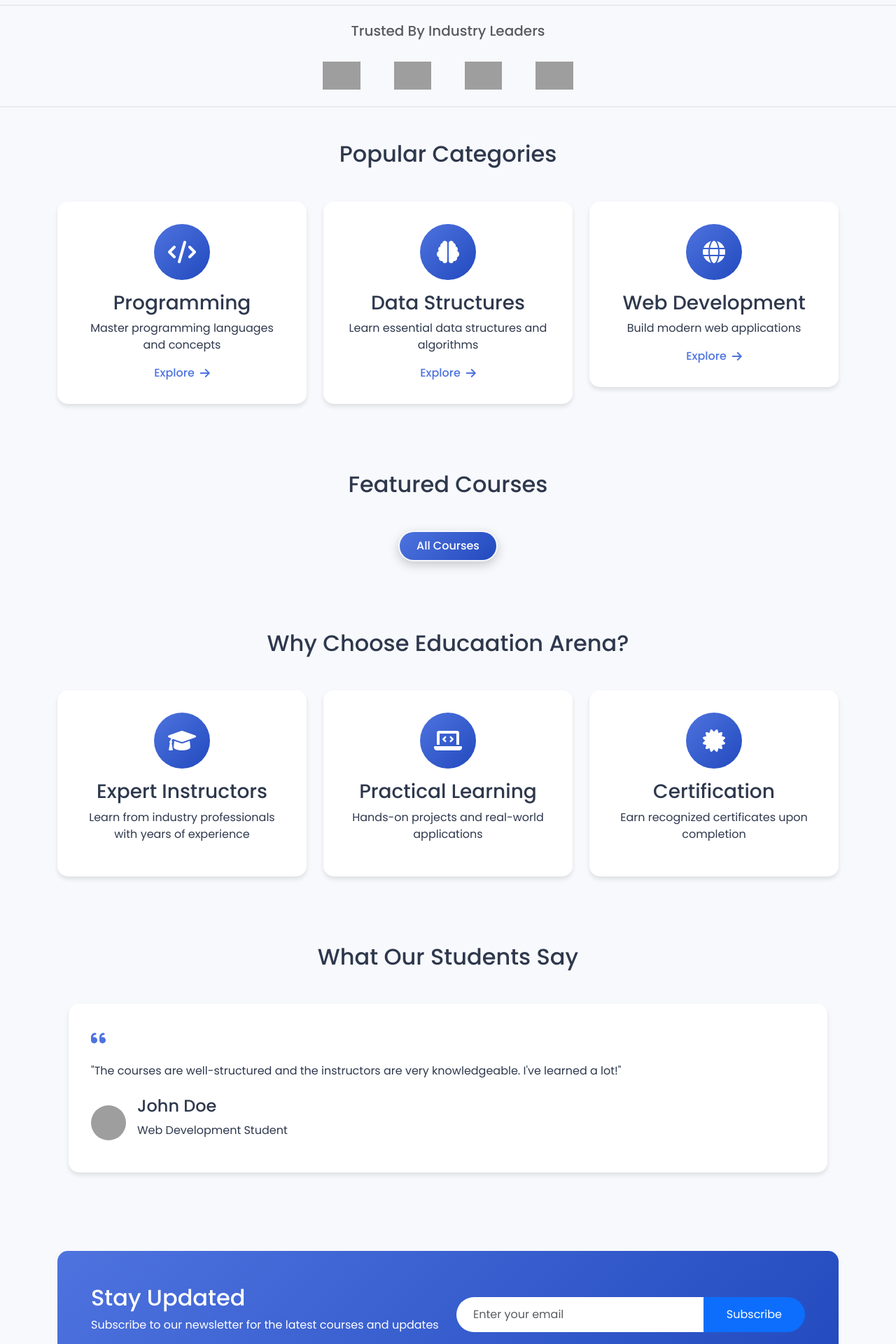
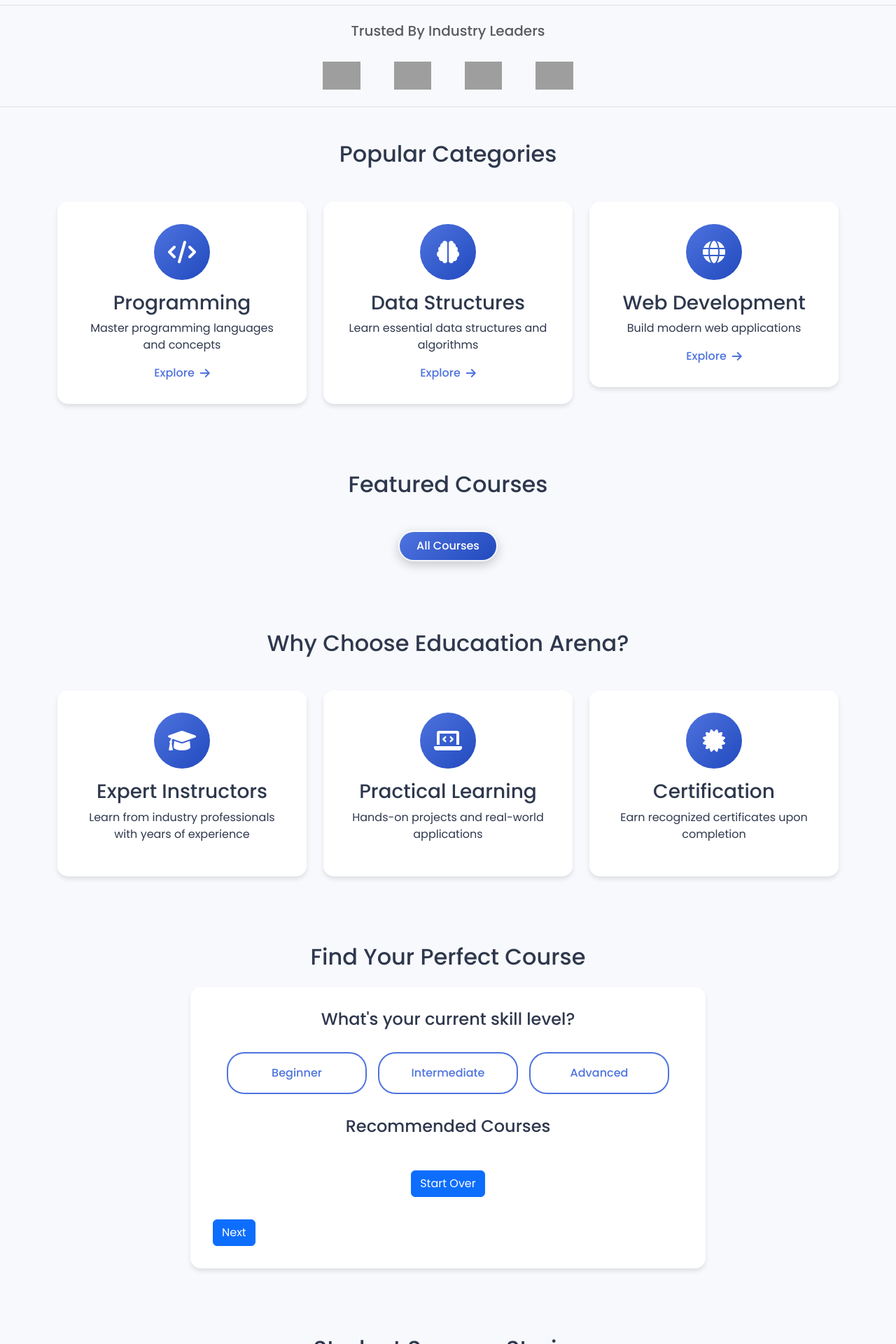
Before and after one commit to amiteshjha01/educaation-arena, a Flask app: page / in a window 1280 px wide. Shown: the part 1080-3000 px from the top of the page at 70% size. Run offline with Flask 3, Linux system fonts and the light colour scheme; data that the repository does not hold is empty; grey boxes are pictures that could not be loaded.

Commit message:
Update index.html

```diff
--- a/templates/index.html
+++ b/templates/index.html
@@ -250,52 +250,8 @@
     </div>
 </section>
 
-<!-- Testimonials -->
-<section class="testimonials-section py-5">
-    <div class="container">
-        <h2 class="section-title text-center mb-5" data-aos="fade-up">What Our Students Say</h2>
-        <div class="testimonials-slider" data-aos="fade-up">
-            <div class="testimonial-card">
-                <div class="testimonial-content">
-                    <div class="quote-icon">
-                        <i class="fas fa-quote-left"></i>
-                    </div>
-                    <p>"The courses are well-structured and the instructors are very knowledgeable. I've learned a lot!"</p>
-                    <div class="testimonial-author">
-                        <img src="{{ url_for('static', filename='images/student1.jpg') }}" alt="Student">
-                        <div>
-                            <h4>John Doe</h4>
-                            <p>Web Development Student</p>
-                        </div>
-                    </div>
-                </div>
-            </div>
-            <!-- Add more testimonials as needed -->
-        </div>
-    </div>
-</section>
 
-<!-- Newsletter -->
-<section class="newsletter-section py-5">
-    <div class="container">
-        <div class="newsletter-card" data-aos="fade-up">
-            <div class="row align-items-center">
-                <div class="col-lg-6">
-                    <h2>Stay Updated</h2>
-                    <p>Subscribe to our newsletter for the latest courses and updates</p>
-                </div>
-                <div class="col-lg-6">
-                    <form class="newsletter-form">
-                        <div class="input-group">
-                            <input type="email" class="form-control" placeholder="Enter your email">
-                            <button class="btn btn-primary">Subscribe</button>
-                        </div>
-                    </form>
-                </div>
-            </div>
-        </div>
-    </div>
-</section>
+
 
 <!-- Course Finder Quiz -->
 <section class="course-finder py-5">
```
